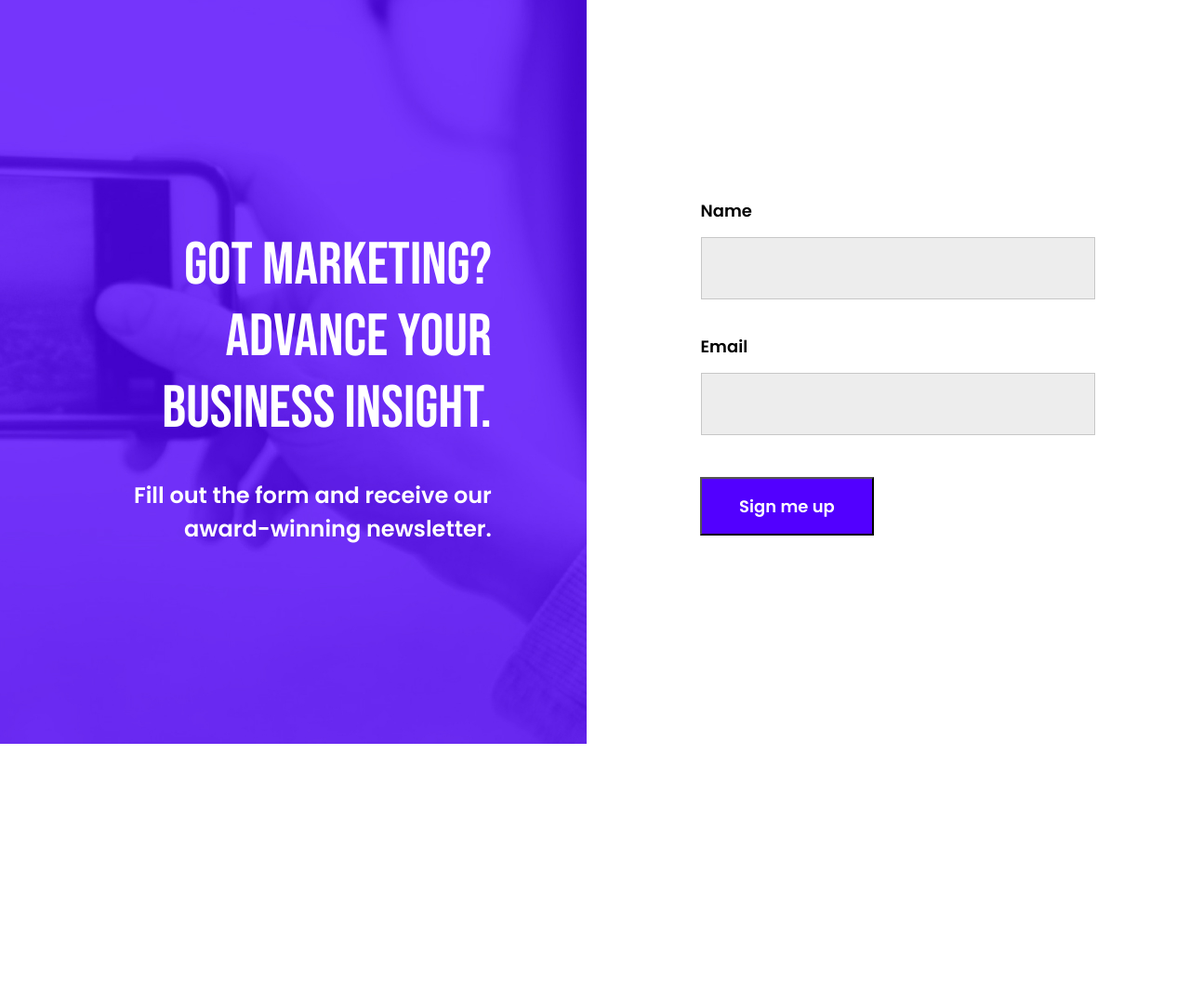
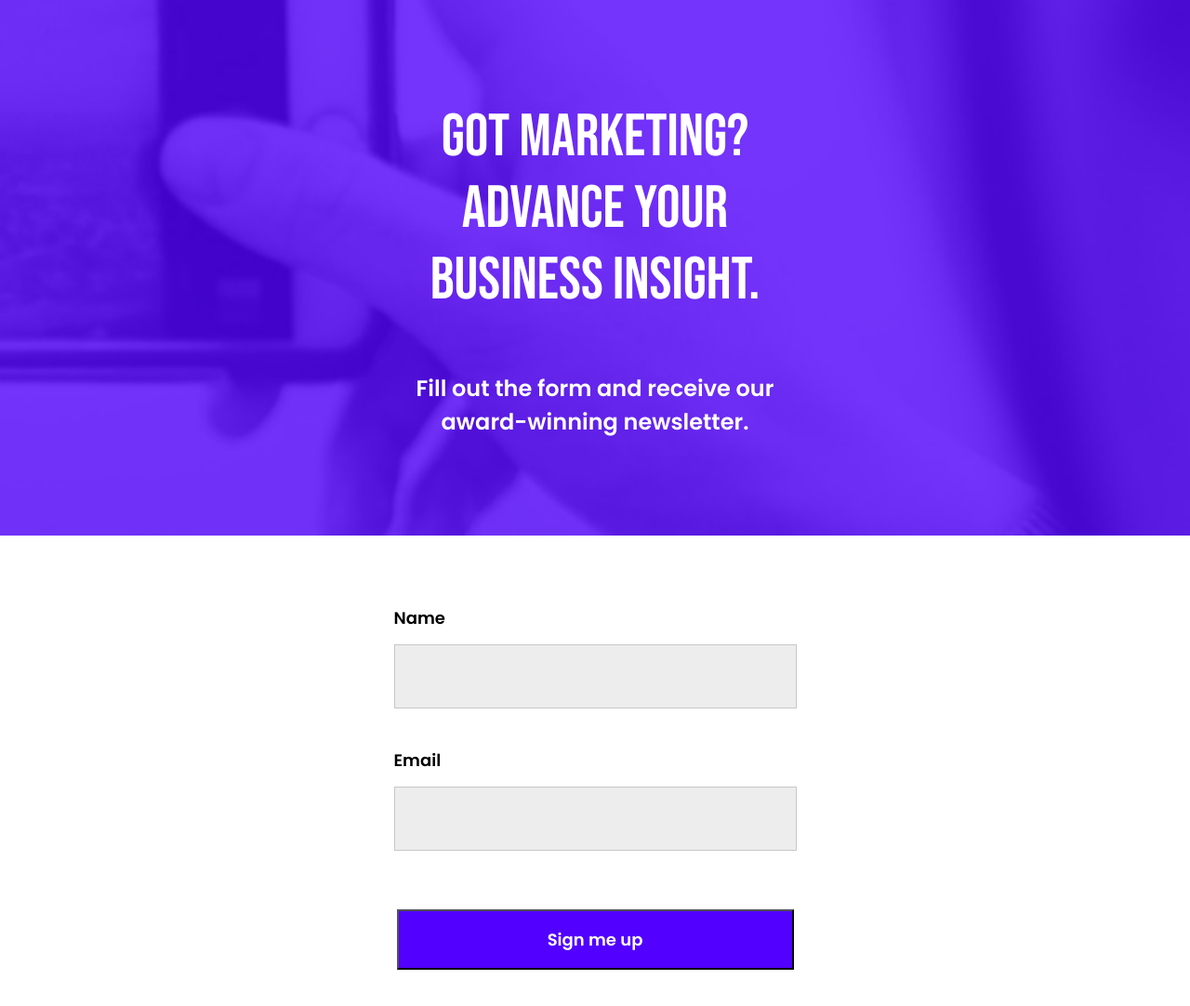
Before and after one commit to LuisFerRG/Proyect-Landing-Page-1, a website: page index.html in a window 1280 px wide. Shown: the whole page at 93% size. Before the commit the page ends 800 px from the top, so only its background shows below. Drawn offline with Linux system fonts and the light colour scheme.

Commit message:
made correction changes

```diff
--- a/index.html
+++ b/index.html
@@ -13,11 +13,11 @@
   <div class="container">
     <header class="fisherman">
 
-        <h1><br>got marketing?<br>
-          advance your business insight.</h1><br>
+        <h1>got marketing?
+          advance your business insight.</h1>
         <p>Fill out the form and receive our award-winning newsletter.</p>
+      </header>
 
-      </header>
       <section class="content">
 
       <div class="fish-hook1">
@@ -26,7 +26,7 @@
       </div>
 
       <div class="fish-hook2">
-        <h3>Email</h3>
+        <h2>Email</h2>
         <input type="email">
       </div>
 
--- a/styles.css
+++ b/styles.css
@@ -10,10 +10,10 @@
 }
 
 .fisherman {
-  max-width: 100%;
+  width: 100vw;
   height: 100vh;
   max-height: 576px;
-  background-image: url('images/Rectangle 1 (1).png');
+  background-image: url('images/Rectangle3.png');
   background-size: cover;
   background-position: center;
   background-repeat: no-repeat;
@@ -23,8 +23,8 @@
 }
 
 h1 {
-  padding: 0 3%;
-  padding-top: 4.8%;
+  margin: auto;
+  max-width: 450px;
   font-family: Bebas Neue, Open Sans, sans-serif;
   font-size: 64px;
   font-weight: 400;
@@ -32,13 +32,13 @@ h1 {
   letter-spacing: 0;
   text-align: center;
   color: #fff;
-  justify-content: center;
-  margin-top: 0%;
+  padding: 0 0.5em;
+  padding-top: 1.7em;
 }
 
 p {
-  padding: 0 4%;
-  padding-top: 12%;
+  margin: auto;
+  max-width: 400px;
   font-family: Poppins, Open Sans, sans-serif;
   font-size: 24px;
   font-weight: 500;
@@ -46,20 +46,21 @@ p {
   letter-spacing: 0;
   text-align: center;
   color: #fff;
+  padding-top: 2.5em;
 }
 
 .content {
-  max-width: 100%;
+  display: flex;
+  flex-direction: column;
+  justify-content: center;
+  align-items: center;
+  max-width: 100vw;
   height: 100vh;
   max-height: 563px;
-  justify-content: center;
-  flex-direction: column;
-  display: flex;
-  align-items: center;
   padding: 0 2em;
 }
 
-.fish-hook1 > h2 {
+h2 {
   font-family: Poppins, Open Sans, sans-serif;
   font-size: 18px;
   font-weight: 500;
@@ -69,42 +70,19 @@ p {
   margin: 14.94px 0;
 }
 
-.fish-hook1 > input[type="name"] {
+.fish-hook1 > input[type="name"],
+.fish-hook2 > input[type="email"] {
+  width: 427px;
+  height: 65px;
   background-color: #ededed;
   border: 1px solid #c7c7c7;
-  width: 427px;
-  height: 65px;
-  top: 845px;
-  left: 41px;
-  margin-bottom: 2em;
-}
-
-.fish-hook2 > h3 {
-  font-family: Poppins, Open Sans, sans-serif;
-  font-size: 18px;
-  font-weight: 500;
-  line-height: 27px;
-  letter-spacing: 0;
-  text-align: left;
-  margin: 14.94px 0;
-}
-
-.fish-hook2 > input[type="email"] {
-  background-color: #ededed;
-  border: 1px solid #c7c7c7;
-  width: 427px;
-  height: 65px;
-  top: 845px;
-  left: 41px;
   margin-bottom: 2em;
 }
 
 .fish-hook3 > input[type="submit"] {
-  background: #5200ff;
   width: 427px;
   height: 65px;
-  top: 845px;
-  left: 41px;
+  background: #5200ff;
   font-family: Poppins, Open Sans, sans-serif;
   font-size: 18px;
   font-weight: 500;
@@ -112,136 +90,12 @@ p {
   letter-spacing: 0;
   text-align: center;
   color: #fff;
-  margin-top: 8%;
+  margin-top: 2em;
+  margin-bottom: 2em;
+  padding: 0 2em;
+  display: flex;
+  flex-direction: column;
+  justify-content: center;
+  align-items: center;
   max-height: 563px;
-  justify-content: center;
-  flex-direction: column;
-  display: flex;
-  align-items: center;
-  padding: 0 2em;
-  margin-bottom: 2em;
 }
-
-@media (min-width: 770px) {
-  .fisherman {
-    background-image: url('images/Rectangle\ 2.png');
-  }
-
-  h1 {
-    padding: 0 5%;
-    padding-top: 4.8%;
-  }
-
-  p {
-    margin-top: -6%;
-  }
-
-  .content {
-    flex-flow: row wrap;
-    justify-content: space-between;
-    max-width: 770px;
-    max-height: 375px;
-    padding: 0 8%;
-  }
-
-  .fish-hook1,
-  .fish-hook2 {
-    margin-top: 5%;
-  }
-
-  .fish-hook1 > input[type="name"] {
-    max-width: 303px;
-    max-height: 65px;
-    margin-bottom: 3%;
-  }
-
-  .fish-hook2 > input[type="email"] {
-    max-width: 303px;
-    max-height: 65px;
-    margin-bottom: 3%;
-  }
-
-  .fish-hook3 > input[type="submit"] {
-    width: 187px;
-    height: 63px;
-    margin-top: 4%;
-  }
-}
-
-@media (min-width: 1260px) {
-  .container {
-    display: flex;
-    justify-content: space-between;
-    align-items: center;
-    flex-flow: row wrap;
-    padding: 0 0;
-    margin: 0 0;
-  }
-
-  .fisherman {
-    width: 100%;
-    max-width: 631px;
-    height: 100vh;
-    max-height: 846px;
-    background-image: url('images/Rectangle\ 1.jpg');
-    padding: 0 0;
-  }
-
-  h1 {
-    text-align: right;
-    padding-right: 16.2%;
-    align-items: center;
-    padding-top: 27%;
-    padding-left: 20%;
-    margin-bottom: 1%;
-  }
-
-  p {
-    text-align: right;
-    padding-right: 16.2%;
-    align-items: center;
-    padding-top: 8%;
-    padding-left: 20%;
-  }
-
-  .content {
-    width: 100%;
-    height: 100%;
-    max-width: 629px;
-    max-height: 846px;
-    flex-direction: column;
-    align-items: center;
-    justify-content: left;
-    padding: 0%;
-    margin-bottom: 5%;
-  }
-
-  .fish-hook1 {
-    margin-bottom: 0.5%;
-  }
-
-  .fish-hook2 {
-    margin-top: 3%;
-  }
-
-  .fish-hook1 > input[type="name"] {
-    max-width: 422px;
-    max-height: 65px;
-    padding: 0 0;
-    margin: 0 0 0;
-  }
-
-  .fish-hook2 > input[type="email"] {
-    max-width: 422px;
-    max-height: 65px;
-    padding: 0 0;
-    margin: 0 0 0;
-  }
-
-  .fish-hook3 {
-    width: 183px;
-    height: 63px;
-    padding-top: 6%;
-    padding-right: 38.5%;
-  }
-}
```
Also changed, not shown: images/Rectangle1.jpg (renamed from images/Rectangle 1.jpg), images/Rectangle2.png (renamed from images/Rectangle 2.png), images/Rectangle3.png (renamed from images/Rectangle 1 (1).png).
